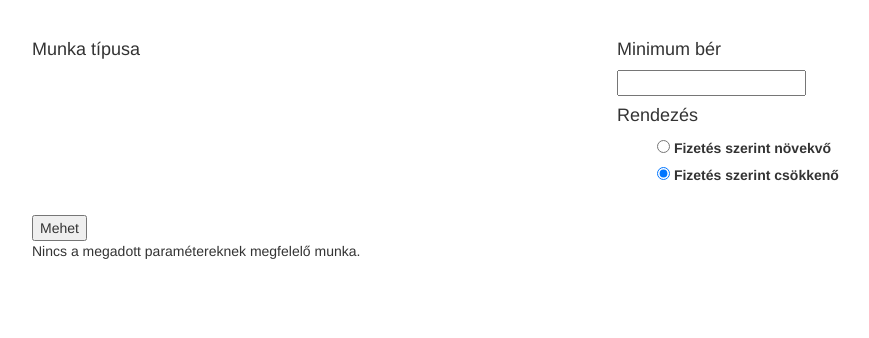
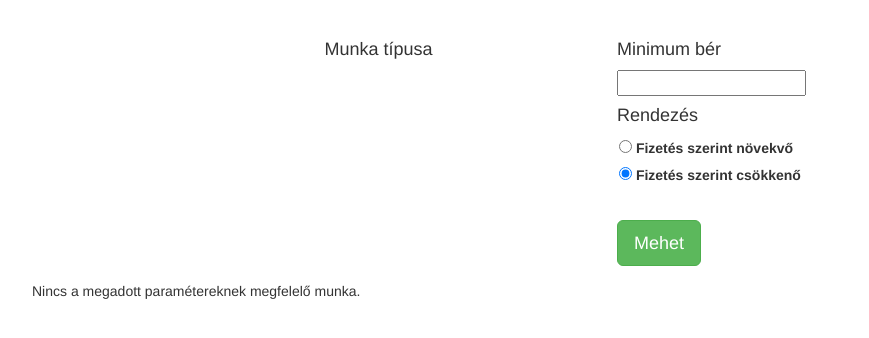
Before and after one commit to atesz17/diakmunkamost, a Django app: template jobs/templates/jobs/all_jobs.html in a window 1280 px wide. Shown: the part 62-400 px from the top of the page, without its empty margins (38-907 px from the left). Run offline with Django 3.2, Linux system fonts and the light colour scheme; the template is opened without the code that fills it: values that come from a table or form of the project are taken from there, others are empty; parts of the project's set-up code (start-up, migrations or seed data) failed here and were passed over; some libraries are stand-ins or nearby versions.

Commit message:
alljobsearch form elfogadhatoan ney ki

```diff
--- a/jobs/static/jobs/css/myStyle.css
+++ b/jobs/static/jobs/css/myStyle.css
@@ -65,7 +65,7 @@
     padding: 10px;
 }
 
-#id_job_types   {
+#id_job_types, #id_order_by   {
     padding-left: 2px;
 }
 
--- a/jobs/templates/jobs/all_jobs.html
+++ b/jobs/templates/jobs/all_jobs.html
@@ -5,13 +5,13 @@
 {% block content %}
 <form class="form-horizontal" method="GET" action="{% url 'jobs:all_jobs' 1 %}">
   <div class="form-group">
-    <div class="col-md-6">
+    <div class="col-md-3 col-md-offset-3">
       <div id="job-type">
         <h4>Munka típusa</h4>
         {{ search_form.job_types }}
       </div>
     </div>
-    <div class="col-md-6">
+    <div class="col-md-3">
       <div id="min-salary">
         <h4>Minimum bér</h4>
         {{ search_form.min_salary }}
@@ -20,9 +20,9 @@
         <h4>Rendezés</h4>
         {{ search_form.order_by }}
       </div>
+      <input type="submit" value="Mehet" class="btn btn-lg btn-success">
     </div>
   </div>
-  <input type="submit" value="Mehet">
 </form>
   {% if jobs %}
     <table>
```
